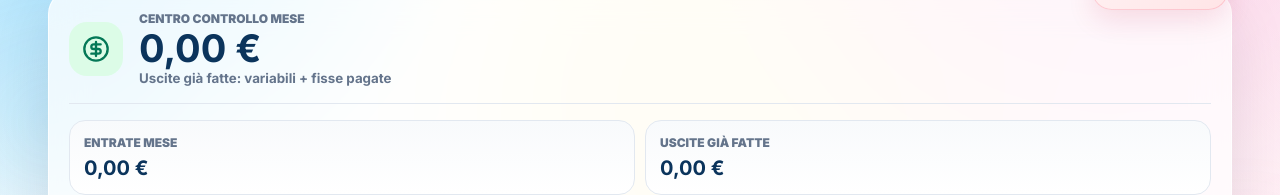
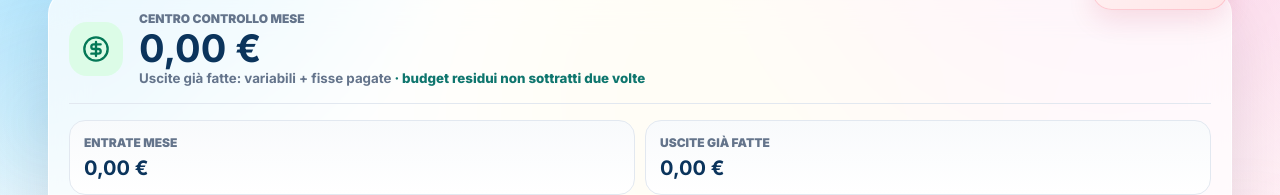
Before and after one commit to diablo130219/Bilancio-Famiglia, a React (Vite) app: page / in a window 1280 px wide. Shown: the part 208-403 px from the top of the page. Built offline with nearby package versions, Linux system fonts and the light colour scheme; no server answers; the database is empty.

Commit message:
Add files via upload

```diff
--- a/src/main.jsx
+++ b/src/main.jsx
@@ -600,7 +600,7 @@ function FinancialCoachPanel({ result }) {
             <ProgressBar spent={result.fixedPaid} budget={result.fixedTotal} />
           </div>
           <div>
-            <span>Margine finale</span>
+            <span>Margine dopo rate</span>
             <strong className={result.forecast < 0 ? "danger" : ""}>{euro(result.forecast)}</strong>
           </div>
         </div>
@@ -744,9 +744,9 @@ function SummaryPanel({ result }) {
       <div className="summary-title"><Sparkles size={18} /> Analisi del mese</div>
 
       <div className="right-hero">
-        <span>Margine finale previsto</span>
+        <span>Margine dopo rate aperte</span>
         <strong className={result.forecast < 0 ? "danger" : ""}>{euro(result.forecast)}</strong>
-        <small>Quanto potresti avere dopo budget e rate previste</small>
+        <small>Fondi attuali meno rate ancora da pagare</small>
       </div>
 
       <div className="analysis-list">
@@ -1027,9 +1027,11 @@ function calculateMonth(data) {
   const totalBudgetLeft = sumObject(budgets, "left");
   const quickTotal = Object.values(data.quick).reduce((sum, item) => sum + (Number(item.amount) || 0), 0);
 
-  const futureCommitments = totalBudgetLeft + fixedToPay;
-  const freeMoney = totalCurrent - futureCommitments;
-  const forecast = totalInitial - (totalBudget + fixedTotal);
+  // V12: la disponibilità reale è ciò che hai davvero nei fondi oggi.
+  // Il budget variabile residuo resta informativo, ma non viene sottratto come debito.
+  const futureCommitments = fixedToPay;
+  const freeMoney = totalCurrent;
+  const forecast = totalCurrent - fixedToPay;
 
   return {
     funds,
--- a/src/style.css
+++ b/src/style.css
@@ -2045,3 +2045,22 @@ body {
     width: 100% !important;
   }
 }
+
+
+/* V12 calcoli corretti */
+.analysis-panel-right .right-hero small,
+.summary-row small {
+  font-weight: 700;
+}
+
+.control-title small::after {
+  content: " · budget residui non sottratti due volte";
+  color: #0f766e;
+  font-weight: 800;
+}
+
+@media (max-width: 900px) {
+  .control-title small::after {
+    content: "";
+  }
+}
```
